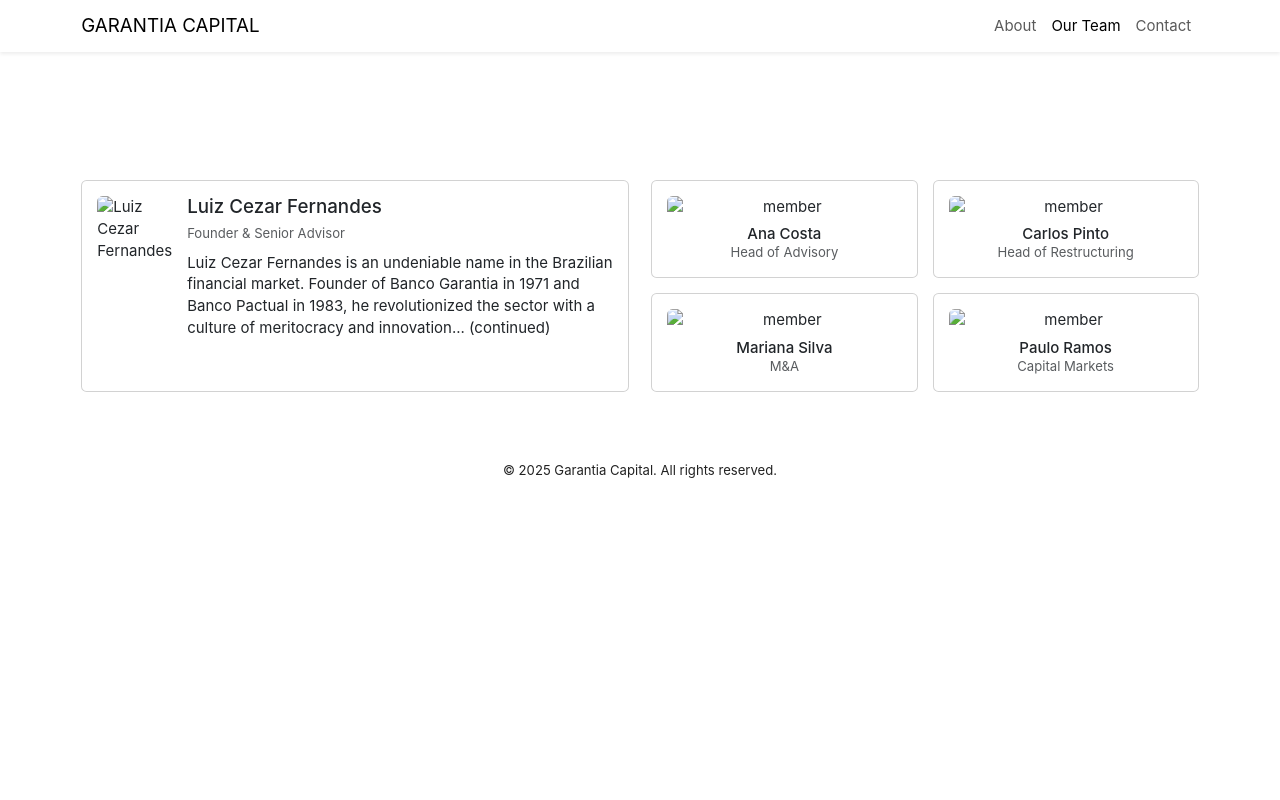
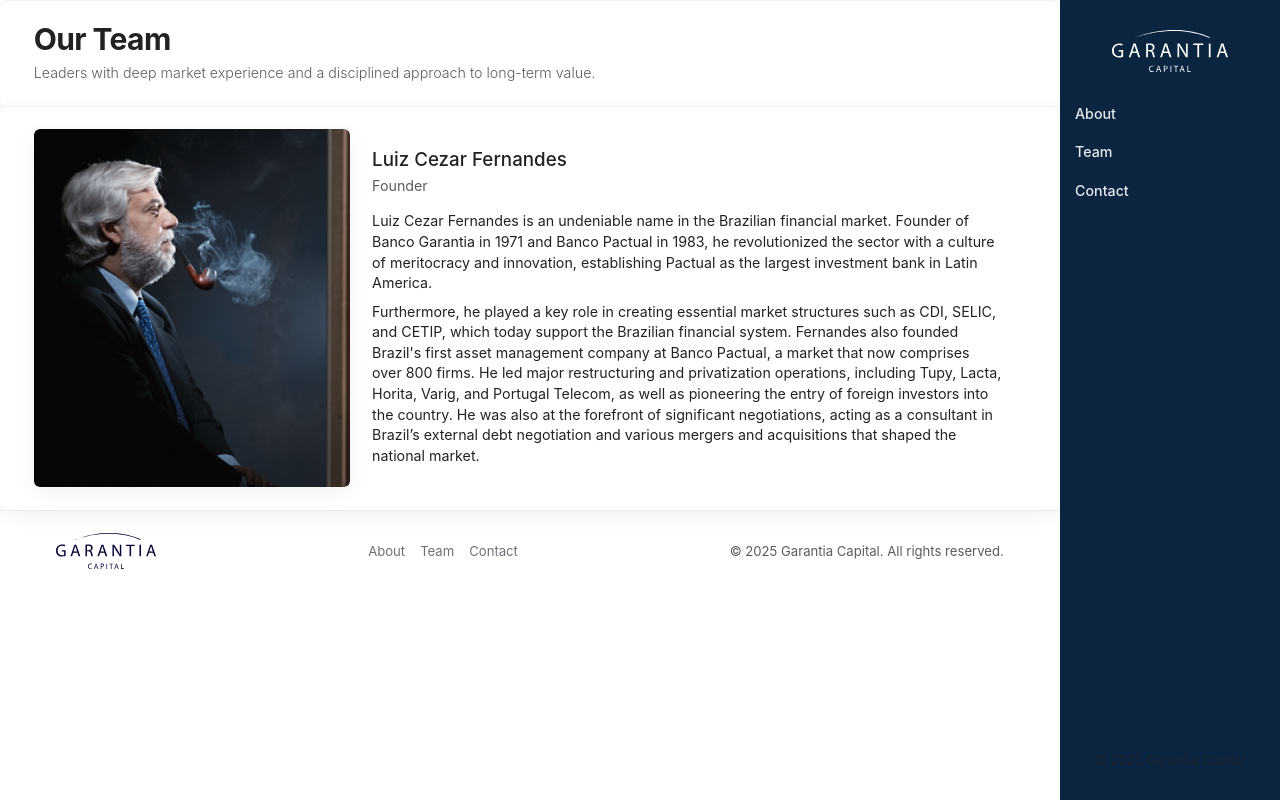
Before and after one commit to thealdoamati/finance-garan, a plain HTML site: page team.html in a window 1280 px wide. Drawn offline with nearby package versions, Linux system fonts and the light colour scheme; a script that the page names is missing.

Commit message:
upd: page

```diff
--- a/css/styles.css
+++ b/css/styles.css
@@ -143,6 +143,8 @@
 .mobile-nav {
   background: var(--accent);
   color: #fff;
+  background: var(--navy);
+  padding: 0.6rem 0.75rem;
 }
 .mobile-nav .navbar-brand img {
   height: 36px;
@@ -161,7 +163,6 @@
 }
 #mobileNav .nav-link {
   color: #fff !important;
-  padding: 0.6rem 0.75rem;
   font-weight: 500;
 }
 #mobileNav .btn-cta {
@@ -273,6 +274,16 @@
   padding: 1rem;
 }
 
+.contact-email a {
+  color: var(--accent);
+  font-weight: 600;
+  text-decoration: none;
+}
+
+.contact-email a:hover {
+  text-decoration: underline;
+}
+
 /* Footer */
 .site-footer {
   background: transparent;
@@ -332,3 +343,30 @@
   padding: 0.45rem 0.75rem;
   font-weight: 600;
 }
+
+/* Team page tweaks */
+.team-photo {
+  height: 100%;
+  overflow: hidden;
+  border-radius: 8px;
+  box-shadow: 0 6px 20px rgba(11, 37, 64, 0.06);
+}
+
+/* Garantir que a imagem do membro ocupe o bloco com bom corte */
+.team-photo img {
+  display: block;
+  width: 100%;
+  height: 100%;
+  object-fit: cover;
+}
+
+/* Bio e títulos */
+.team-bio h3 {
+  font-size: 1.05rem;
+  margin-bottom: 0.5rem;
+}
+
+.team-bio p {
+  color: #222;
+  max-width: 70ch;
+}
--- a/team.html
+++ b/team.html
@@ -1,31 +1,44 @@
-<!-- FILE: team.html -->
 <!doctype html>
 <html lang="en">
     <head>
-        <meta charset="utf-8">
-        <meta name="viewport" content="width=device-width, initial-scale=1">
-        <title>Garantia Capital — Our Team</title>
+        <meta charset="utf-8" />
+        <meta name="viewport" content="width=device-width, initial-scale=1" />
+        <title>Garantia Capital — Team</title>
+
+        <!-- Bootstrap -->
         <link
             href="https://cdn.jsdelivr.net/npm/bootstrap@5.3.2/dist/css/bootstrap.min.css"
             rel="stylesheet">
+
+        <!-- Custom CSS -->
         <link rel="stylesheet" href="css/styles.css">
     </head>
-    <body class="no-left-margin">
-        <nav class="navbar navbar-expand-lg navbar-light bg-white shadow-sm">
+
+    <body>
+
+        <!-- TOP NAV (mobile). Hidden on lg+ -->
+        <nav
+            class="navbar navbar-expand-lg navbar-light d-lg-none mobile-nav shadow-sm">
             <div class="container">
-                <a class="navbar-brand" href="index.html">GARANTIA CAPITAL</a>
+                <a class="navbar-brand" href="index.html"
+                    aria-label="Garantia Capital">
+                    <img src="img/garantia-logo.svg" alt="Garantia logo"
+                        style="height:36px;">
+                </a>
+
                 <button class="navbar-toggler" type="button"
-                    data-bs-toggle="collapse" data-bs-target="#navbarNav"
-                    aria-controls="navbarNav" aria-expanded="false"
+                    data-bs-toggle="collapse" data-bs-target="#mobileNav"
+                    aria-controls="mobileNav" aria-expanded="false"
                     aria-label="Toggle navigation">
                     <span class="navbar-toggler-icon"></span>
                 </button>
-                <div class="collapse navbar-collapse" id="navbarNav">
-                    <ul class="navbar-nav ms-auto">
+
+                <div class="collapse navbar-collapse" id="mobileNav">
+                    <ul class="navbar-nav ms-auto w-100 py-2">
                         <li class="nav-item"><a class="nav-link"
                                 href="index.html#about">About</a></li>
                         <li class="nav-item"><a class="nav-link active"
-                                href="team.html">Our Team</a></li>
+                                href="team.html">Team</a></li>
                         <li class="nav-item"><a class="nav-link"
                                 href="index.html#contact">Contact</a></li>
                     </ul>
@@ -33,95 +46,132 @@
             </div>
         </nav>
 
-        <header class="team-hero d-flex align-items-end">
-            <div class="container text-white pb-4">
-                <h1 class="h3">Our Team</h1>
-                <p class="mb-0">Deep experience across advisory, restructuring,
-                    M&amp;A and capital markets.</p>
+        <!-- RIGHT SIDEBAR NAV (desktop) -->
+        <aside class="sidebar d-none d-lg-flex flex-column align-items-start">
+            <div class="sidebar-brand mb-4 w-100 d-flex justify-content-center">
+                <a href="index.html">
+                    <img src="img/garantia-logo.svg" alt="Garantia logo"
+                        style="height:42px;">
+                </a>
             </div>
-        </header>
 
-        <main class="py-5">
-            <div class="container">
-                <div class="row g-4">
-                    <div class="col-md-6">
-                        <div class="card p-3 h-100">
-                            <div class="d-flex gap-3">
-                                <img src="img/luiz.jpg"
-                                    alt="Luiz Cezar Fernandes" class="rounded"
-                                    style="width:120px; height:120px; object-fit:cover">
-                                <div>
-                                    <h5 class="mb-1">Luiz Cezar Fernandes</h5>
-                                    <small class="text-muted">Founder & Senior
-                                        Advisor</small>
-                                    <p class="mt-2">Luiz Cezar Fernandes is an
+            <nav class="nav flex-column w-100">
+                <a class="nav-link" href="index.html#about">About</a>
+                <a class="nav-link active" href="team.html">Team</a>
+                <a class="nav-link" href="index.html#contact">Contact</a>
+            </nav>
+
+            <div class="mt-auto small text-muted w-100 text-center">© 2025
+                Garantia Capital</div>
+        </aside>
+
+        <!-- MAIN CONTENT -->
+        <main class="main-content">
+            <div class="main-container">
+
+                <!-- Minimal page header — uses same vertical rhythm as .section -->
+                <header class="section  section--card">
+                    <div class="container">
+                        <div class="row">
+                            <div class="col-lg-8">
+                                <h1 class="fw-bold"
+                                    style="letter-spacing: -0.02em; margin-bottom: 0.5rem;">Our
+                                    Team</h1>
+                                <p class="lead text-muted"
+                                    style="margin-bottom: 0;">Leaders
+                                    with deep market experience and a
+                                    disciplined approach to long-term value.</p>
+                            </div>
+                        </div>
+                    </div>
+                </header>
+
+                <!-- Single team profile card -->
+                <section class="section section--card"
+                    aria-labelledby="luiz-heading">
+                    <div class="container">
+                        <div class="row g-4 align-items-center">
+                            <!-- Photo -->
+                            <div class="col-lg-4 col-md-5">
+                                <div class="team-photo rounded"
+                                    style="min-height: 260px;">
+                                    <!-- Replace with real photo: img/luiz-cezar.png -->
+                                    <img src="img/luiz-cezar.png"
+                                        alt="Luiz Cezar Fernandes"
+                                        class="img-fluid rounded"
+                                        style="width:100%; height:100%; object-fit:cover;">
+                                </div>
+                            </div>
+
+                            <!-- Bio -->
+                            <div class="col-lg-8 col-md-7">
+                                <h2 id="luiz-heading" class="mb-1">Luiz Cezar
+                                    Fernandes</h2>
+                                <p class="text-muted mb-3">Founder</p>
+
+                                <div class="team-bio">
+                                    <p class="mb-2">Luiz Cezar Fernandes is an
                                         undeniable name in the Brazilian
                                         financial market. Founder of Banco
                                         Garantia in 1971 and Banco Pactual in
                                         1983, he revolutionized the sector with
-                                        a culture of meritocracy and
-                                        innovation... (continued)</p>
+                                        a culture of meritocracy and innovation,
+                                        establishing Pactual as the largest
+                                        investment bank in Latin America.
+
+                                    </p>
+
+                                    <p class="mb-2">Furthermore, he played a key
+                                        role in
+                                        creating essential market structures
+                                        such as CDI, SELIC, and CETIP, which
+                                        today support the Brazilian financial
+                                        system. Fernandes also founded Brazil's
+                                        first asset management company at Banco
+                                        Pactual, a market that now comprises
+                                        over 800 firms. He led major
+                                        restructuring and privatization
+                                        operations, including Tupy, Lacta,
+                                        Horita, Varig, and Portugal Telecom, as
+                                        well as pioneering the entry of foreign
+                                        investors into the country. He was also
+                                        at the forefront of significant
+                                        negotiations, acting as a consultant in
+                                        Brazil’s external debt negotiation and
+                                        various mergers and acquisitions that
+                                        shaped the national market.</p>
                                 </div>
                             </div>
                         </div>
                     </div>
+                </section>
 
-                    <!-- Placeholder team members -->
-                    <div class="col-md-6">
-                        <div class="row g-3">
-                            <div class="col-6">
-                                <div class="card text-center p-3">
-                                    <img src="img/person-placeholder.jpg"
-                                        class="img-fluid rounded mb-2"
-                                        alt="member">
-                                    <h6 class="mb-0">Ana Costa</h6>
-                                    <small class="text-muted">Head of
-                                        Advisory</small>
-                                </div>
-                            </div>
-                            <div class="col-6">
-                                <div class="card text-center p-3">
-                                    <img src="img/person-placeholder.jpg"
-                                        class="img-fluid rounded mb-2"
-                                        alt="member">
-                                    <h6 class="mb-0">Carlos Pinto</h6>
-                                    <small class="text-muted">Head of
-                                        Restructuring</small>
-                                </div>
-                            </div>
+                <!-- Footer identical to home -->
+                <footer class="site-footer py-4">
+                    <div
+                        class="container d-flex flex-column flex-md-row align-items-center justify-content-between gap-3">
+                        <div class="d-flex align-items-center gap-3">
+                            <img src="img/garantia-logo-dark.svg"
+                                alt="Garantia logo"
+                                style="height:36px;">
+                        </div>
 
-                            <div class="col-6">
-                                <div class="card text-center p-3">
-                                    <img src="img/person-placeholder.jpg"
-                                        class="img-fluid rounded mb-2"
-                                        alt="member">
-                                    <h6 class="mb-0">Mariana Silva</h6>
-                                    <small class="text-muted">M&amp;A</small>
-                                </div>
-                            </div>
-                            <div class="col-6">
-                                <div class="card text-center p-3">
-                                    <img src="img/person-placeholder.jpg"
-                                        class="img-fluid rounded mb-2"
-                                        alt="member">
-                                    <h6 class="mb-0">Paulo Ramos</h6>
-                                    <small class="text-muted">Capital
-                                        Markets</small>
-                                </div>
-                            </div>
+                        <nav class="d-flex gap-3">
+                            <a class="small footer-link"
+                                href="index.html#about">About</a>
+                            <a class="small footer-link"
+                                href="team.html">Team</a>
+                            <a class="small footer-link"
+                                href="index.html#contact">Contact</a>
+                        </nav>
 
-                        </div>
+                        <div class="small text-muted">© 2025 Garantia Capital.
+                            All rights reserved.</div>
                     </div>
+                </footer>
 
-                </div>
             </div>
         </main>
-
-        <footer class="text-center py-4 bg-white">
-            <div class="container">
-                <small>© 2025 Garantia Capital. All rights reserved.</small>
-            </div>
-        </footer>
 
         <script
             src="https://cdn.jsdelivr.net/npm/bootstrap@5.3.2/dist/js/bootstrap.bundle.min.js"></script>
```
Also changed, not shown: index.html (+26 -12 lines), img/garantia-logo-dark.svg (added), img/luiz-cezar.png (added).
